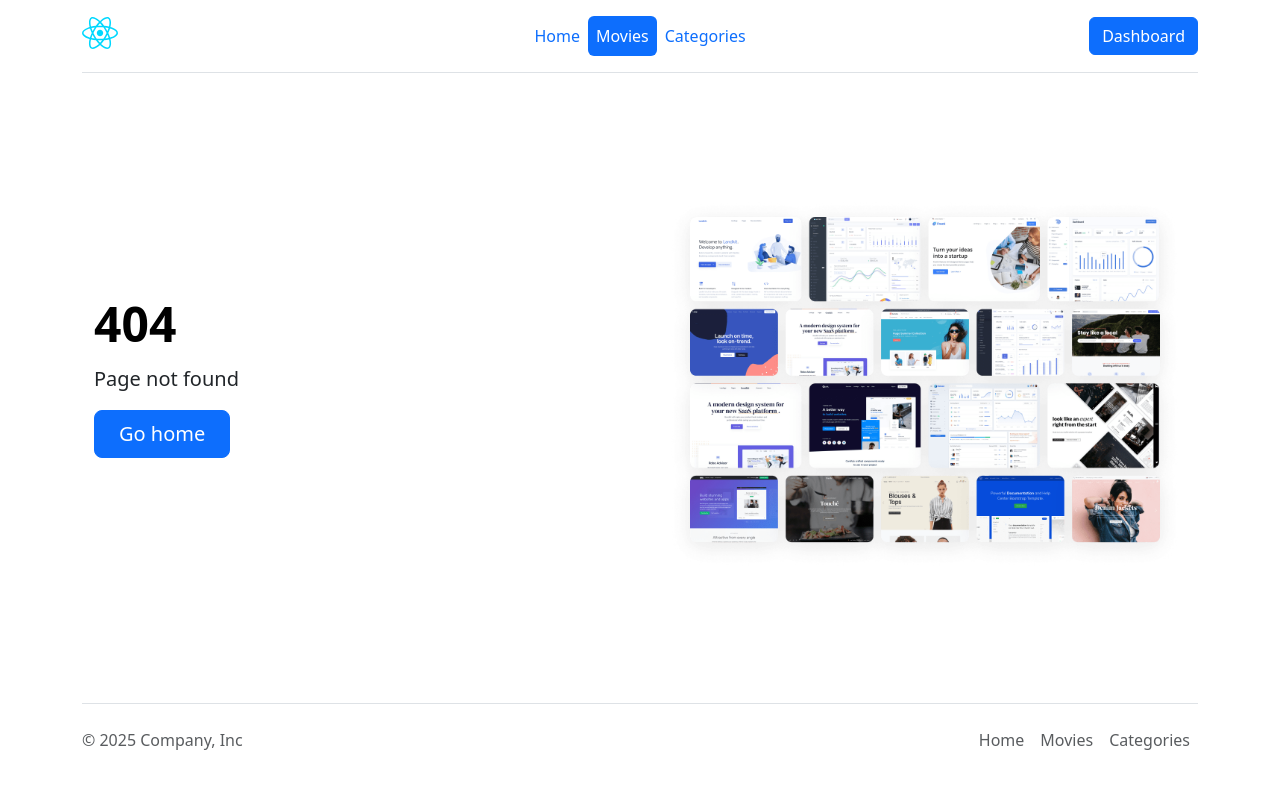
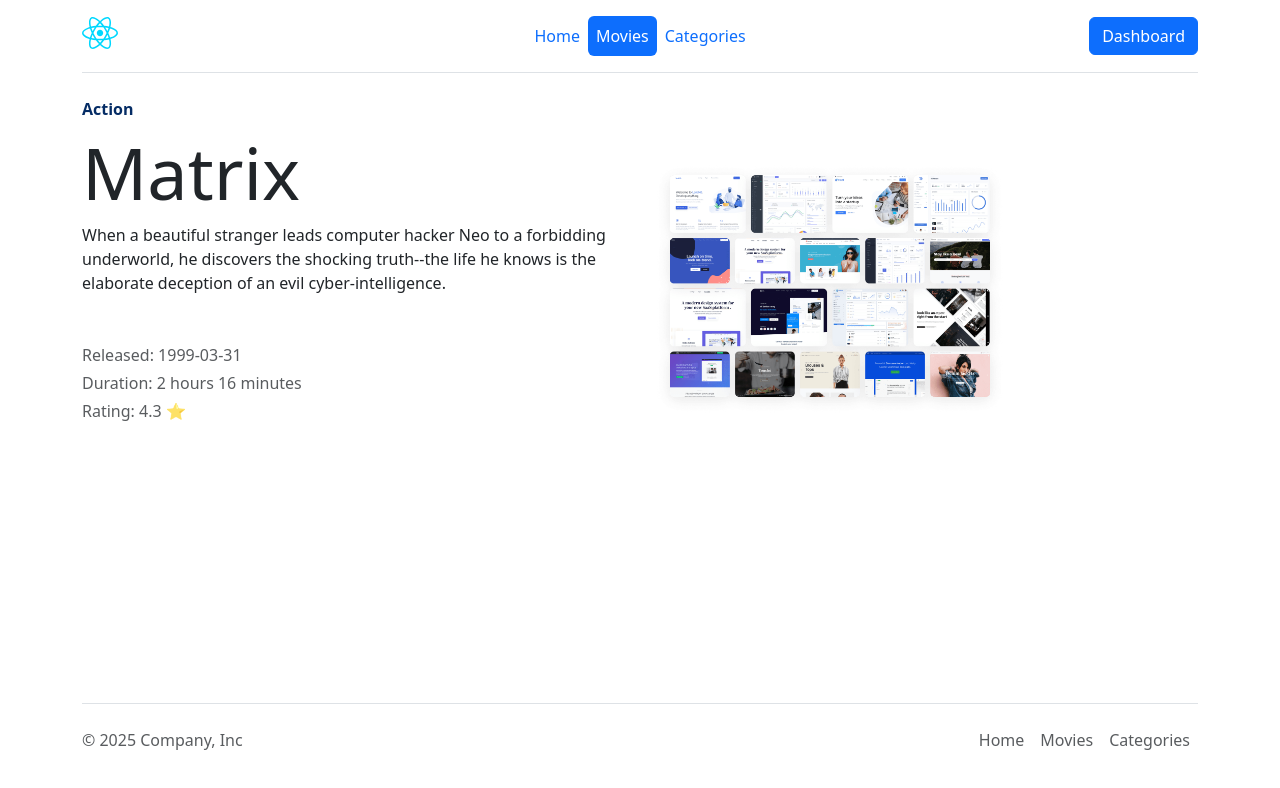
Before and after one commit to front-end-by-rimantas/55-grupe-final-fantasy, a React (Vite) app in the folder client/: page /movies/matrix in a window 1280 px wide. Before the commit this address had no page. Shown: the top 788 px of the page. Built offline with nearby package versions, Linux system fonts and the light colour scheme.

Commit message:
Movie page

```diff
--- a/client/src/App.jsx
+++ b/client/src/App.jsx
@@ -5,6 +5,7 @@ import { NotFoundPage } from './pages/public/NotFound';
 import { CategoriesPage } from './pages/public/Categories';
 import { MoviesPage } from './pages/public/Movies';
 import { CategoryInnerPage } from './pages/public/CategoryInner';
+import { MovieInnerPage } from './pages/public/MovieInner';
 
 export function App() {
   return (
@@ -13,6 +14,7 @@ export function App() {
         <Route element={<PublicLayout />}>
           <Route path='/' index element={<HomePage />} />
           <Route path='/movies' element={<MoviesPage />} />
+          <Route path='/movies/:movie' element={<MovieInnerPage />} />
           <Route path='/categories' element={<CategoriesPage />} />
           <Route path='/categories/:category' element={<CategoryInnerPage />} />
           <Route path='*' element={<NotFoundPage />} />
--- /dev/null
+++ b/client/src/components/MoviesFilter.jsx
@@ -0,0 +1,46 @@
+export function MoviesFilter() {
+    return (
+        <div className="container mb-5">
+            <form className="row g-3">
+                <div className="col-12 col-xl-4">
+                    <label for="title" className="form-label">Pavadinimas</label>
+                    <input type="text" className="form-control" id="title" placeholder="Filtruoti pagal pavadinimą ar aprašą" />
+                </div>
+                <div className="col-12 col-md-4 col-xl-2">
+                    <label for="duration" className="form-label">Trukmė</label>
+                    <select id="duration" className="form-control" name="duration">
+                        <option value="0">Visi</option>
+                        <option value="1">0+ hour</option>
+                        <option value="2">1+ hour</option>
+                        <option value="3">2+ hour</option>
+                        <option value="4">3+ hour</option>
+                        <option value="5">4+ hour</option>
+                    </select>
+                </div>
+                <div className="col-12 col-md-4 col-xl-2">
+                    <label for="category" className="form-label">Kategorija</label>
+                    <select id="category" className="form-control" name="category">
+                        <option value="0">Visos</option>
+                        <option value="action">Action</option>
+                        <option value="animation">Animation</option>
+                        <option value="comedy">Comedy</option>
+                        <option value="crime">Crime</option>
+                    </select>
+                </div>
+                <div className="col-12 col-md-4 col-xl-2">
+                    <label for="rating" className="form-label">Reitingas</label>
+                    <select id="rating" className="form-control" name="rating">
+                        <option value="0">Visi</option>
+                        <option value="1">1+</option>
+                        <option value="2">2+</option>
+                        <option value="3">3+</option>
+                        <option value="4">4+</option>
+                    </select>
+                </div>
+                <div className="col-12 col-xl-2 d-flex">
+                    <button type="submit" className="btn btn-primary w-100">Filtruoti</button>
+                </div>
+            </form>
+        </div>
+    );
+}
--- /dev/null
+++ b/client/src/pages/public/MovieInner.jsx
@@ -0,0 +1,21 @@
+import imgUrl from '../../assets/hero.png';
+
+export function MovieInnerPage() {
+    return (
+        <main className="min-page-height">
+            <div className="container">
+                <div className="row">
+                    <div className="col-12 col-lg-6 mb-5">
+                        <strong className="d-inline-block mb-2 text-primary-emphasis">Action</strong>
+                        <h1 className="display-2">Matrix</h1>
+                        <p className="card-text mb-5">When a beautiful stranger leads computer hacker Neo to a forbidding underworld, he discovers the shocking truth--the life he knows is the elaborate deception of an evil cyber-intelligence.</p>
+                        <div className="mb-1 text-body-secondary">Released: 1999-03-31</div>
+                        <div className="mb-1 text-body-secondary">Duration: 2 hours 16 minutes</div>
+                        <div className="mb-1 text-body-secondary">Rating: 4.3 ⭐</div>
+                    </div>
+                    <img src={imgUrl} alt="Movie thumbnail" className="col-12 col-lg-4 object-fit-contain" />
+                </div>
+            </div>
+        </main>
+    );
+}
--- a/client/src/pages/public/Movies.jsx
+++ b/client/src/pages/public/Movies.jsx
@@ -1,5 +1,6 @@
 import { PublicPageTitle } from '../../components/PublicPageTitle';
 import { MovieCard } from '../../components/MovieCard';
+import { MoviesFilter } from '../../components/MoviesFilter';
 
 export function MoviesPage() {
     const moviesData = [{}, {}, {}, {}, {}, {}, {}];
@@ -8,7 +9,7 @@ export function MoviesPage() {
         <main className='min-page-height'>
             <PublicPageTitle title='Movies' />
 
-            <div>MOVIES FILTER</div>
+            <MoviesFilter />
 
             <div className="container">
                 <div className="row">
```
